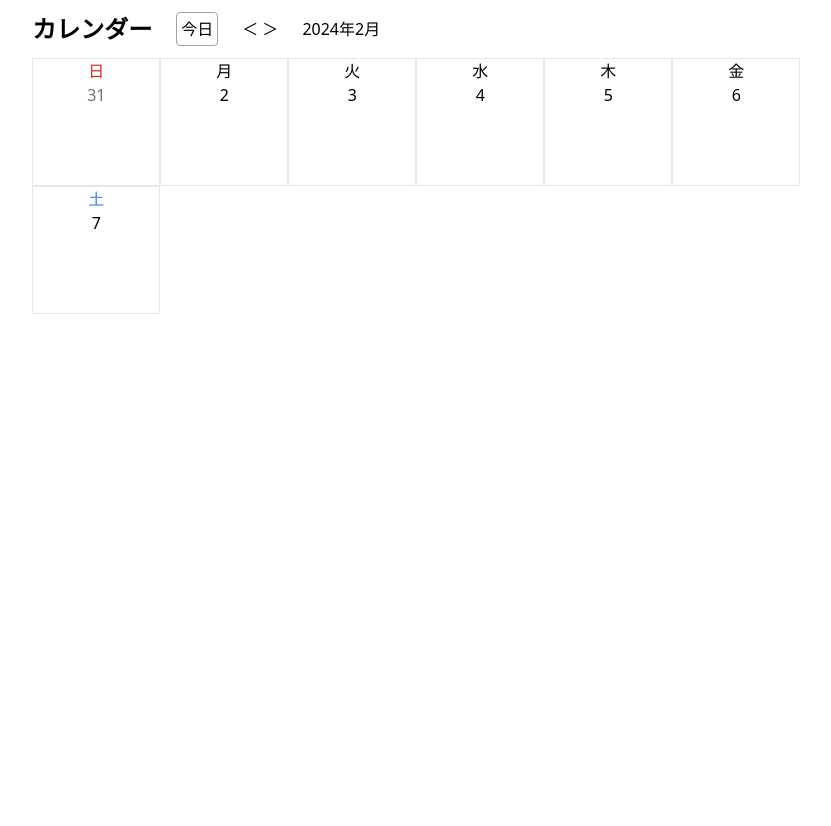
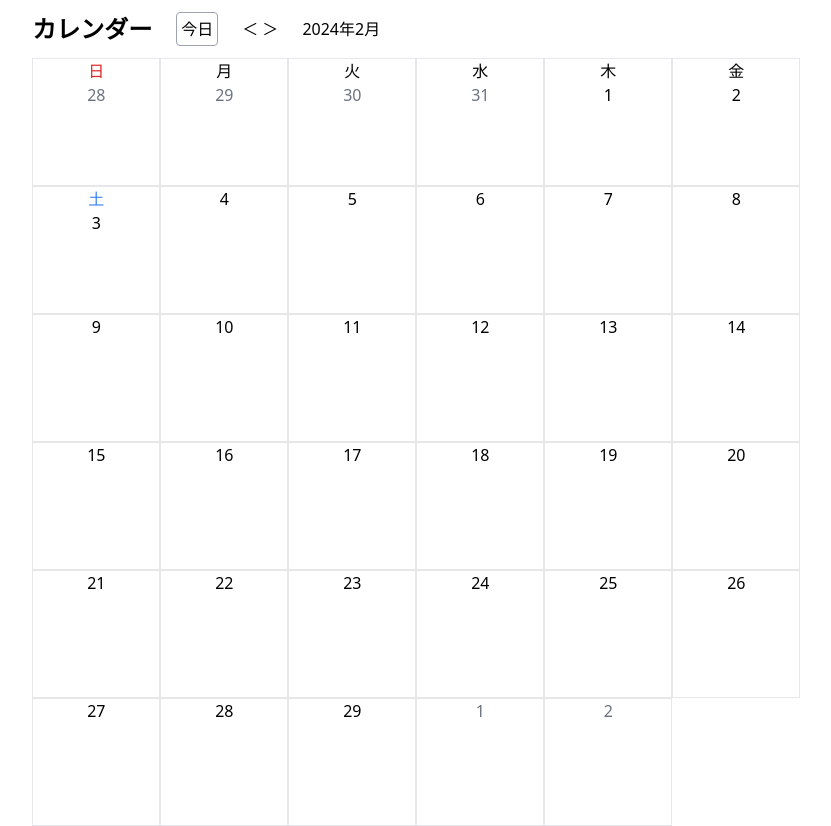
Before and after one commit to expsh13/React-08-Calendar, a React (Vite) app: page / in a window 1280 px wide. Shown: the whole page, without its empty margins (181-1012 px from the left). Before the commit the page ends 800 px from the top, so only its background shows below. Built offline with nearby package versions, Linux system fonts and the light colour scheme.

Commit message:
calendar ui

```diff
--- a/src/components/Calendar/Calendar.tsx
+++ b/src/components/Calendar/Calendar.tsx
@@ -1,41 +1,43 @@
+import { currentDateRange } from "../../functions/currentDateRange";
+import { weeks } from "../../utils/day";
+
 type PropsType = {
   currentDate: Date;
+};
+
+const dayStyle = (index: number): string => {
+  if (index === 0) {
+    return "text-center text-red-600";
+  } else if (index === 6) {
+    return "text-center text-blue-500";
+  } else {
+    return "text-center";
+  }
+};
+
+const dateStyle = (currentDate: Date, itemDate: Date): string => {
+  const currentMonth = currentDate.getMonth();
+  if (currentMonth === itemDate.getMonth()) {
+    return "text-center";
+  } else {
+    return "text-center text-gray-500";
+  }
 };
 
 export const Calendar = (props: PropsType) => {
   const { currentDate } = props;
 
+  const calendarDate = currentDateRange(currentDate);
   return (
     <div className="flex flex-wrap">
-      {}
-      <div className="w-32 h-32 border">
-        <p className="text-center text-red-600">日</p>
-        <p className="text-center text-gray-500">31</p>
-      </div>
-      <div className="w-32 h-32 border">
-        <p className="text-center">月</p>
-        <p className="text-center">2</p>
-      </div>
-      <div className="w-32 h-32 border">
-        <p className="text-center">火</p>
-        <p className="text-center">3</p>
-      </div>
-      <div className="w-32 h-32 border">
-        <p className="text-center">水</p>
-        <p className="text-center">4</p>
-      </div>
-      <div className="w-32 h-32 border">
-        <p className="text-center">木</p>
-        <p className="text-center">5</p>
-      </div>
-      <div className="w-32 h-32 border">
-        <p className="text-center">金</p>
-        <p className="text-center">6</p>
-      </div>
-      <div className="w-32 h-32 border">
-        <p className="text-center text-blue-500">土</p>
-        <p className="text-center">7</p>
-      </div>
+      {calendarDate.map((item, i) => (
+        <div className="w-32 h-32 border" key={item.getTime()}>
+          {i < weeks.length ? (
+            <p className={dayStyle(i)}>{weeks[item.getDay()]}</p>
+          ) : null}
+          <p className={dateStyle(currentDate, item)}>{item.getDate()}</p>
+        </div>
+      ))}
     </div>
   );
 };
--- a/src/functions/currentDateRange.ts
+++ b/src/functions/currentDateRange.ts
@@ -1,25 +1,38 @@
-const weeks = ["日", "月", "火", "水", "木", "金", "土"];
+import { weeks } from "../utils/day";
 
 export const currentDateRange = (currentDate: Date): Date[] => {
-  const currentMonthStartDate = new Date(currentDate); // 月の最初の日
+  const formattedCurrentDate = new Date(currentDate);
+  formattedCurrentDate.setHours(0);
+  formattedCurrentDate.setMinutes(0);
+  formattedCurrentDate.setSeconds(0);
+  formattedCurrentDate.setMilliseconds(0);
+
+  const currentMonthStartDate = new Date(formattedCurrentDate); // 月の最初の日
   currentMonthStartDate.setDate(1);
-  const currentMonthEndDate = new Date(currentDate); // 月の最終日
-  currentMonthEndDate.setMonth(currentDate.getMonth() + 1);
+  const currentMonthEndDate = new Date(formattedCurrentDate); // 月の最終日
+  currentMonthEndDate.setMonth(formattedCurrentDate.getMonth() + 1);
   currentMonthEndDate.setDate(0);
 
   const currentMonthStartDay = currentMonthStartDate.getDay(); // 月の最初の日の曜日を取得
   const currentMonthEndDay = currentMonthEndDate.getDay(); // 月の最終日の曜日
 
   const lastMonthRange = weeks.length - (weeks.length - currentMonthStartDay);
-  const currentMonthRange = Math.floor(
-    (currentMonthEndDate.getTime() - currentMonthStartDate.getTime()) /
-      (1000 * 60 * 60 * 24)
-  );
-  const nextMonthRange = weeks.length - currentMonthEndDay;
-  const dateArray: Date[] = [];
-  for (let i = 1; i < lastMonthRange + 1; i++) {
-    const newDate = new Date(currentMonthStartDate);
-    newDate.setDate(newDate.getDate() - (lastMonthRange - i));
-    dateArray.push();
+  const nextMonthRange = weeks.length - (currentMonthEndDay + 1);
+
+  const calendarStartDate = new Date(currentMonthStartDate);
+  calendarStartDate.setDate(currentMonthStartDate.getDate() - lastMonthRange);
+
+  const calendarEndDate = new Date(currentMonthEndDate);
+  calendarEndDate.setDate(currentMonthEndDate.getDate() + nextMonthRange);
+
+  const dateArray: Date[] = [calendarStartDate];
+
+  while (dateArray.slice(-1)[0].getTime() < calendarEndDate.getTime()) {
+    // console.log(dateArray.slice(-1)[0], calendarEndDate);
+    const newDate = new Date(dateArray.slice(-1)[0]);
+    newDate.setDate(dateArray.slice(-1)[0].getDate() + 1);
+    dateArray.push(newDate);
   }
+
+  return dateArray;
 };
--- /dev/null
+++ b/src/utils/day.ts
@@ -0,0 +1 @@
+export const weeks = ["日", "月", "火", "水", "木", "金", "土"];
```
Also changed, not shown: 1 other file (tests, documents, lock files or other folders).
